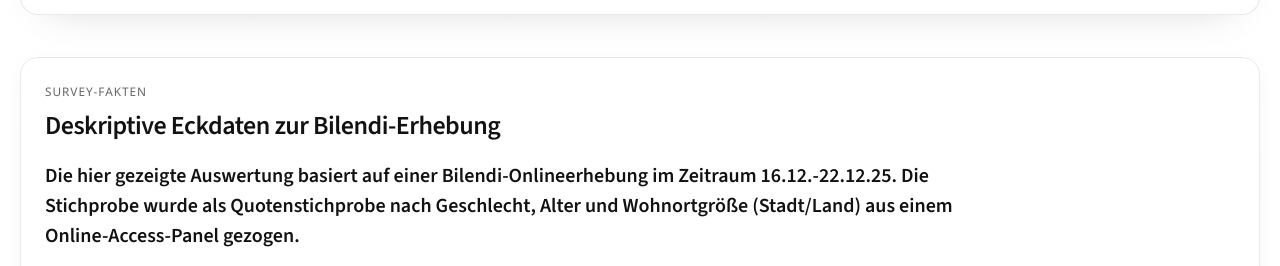
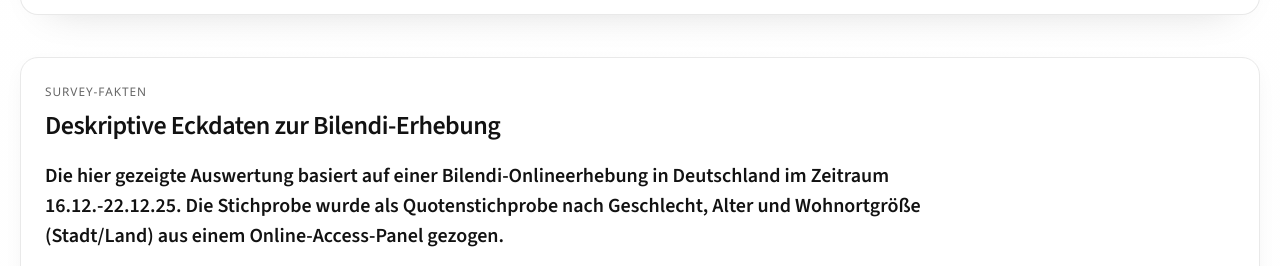
Before and after one commit to drfawint/love_and_sexuality, a plain HTML site: page index.html in a window 1280 px wide. Shown: the part 455-721 px from the top of the page. Drawn offline with Linux system fonts and the light colour scheme; a web font is replaced by a local one.

Commit message:
Clarify Germany fieldwork in survey facts

```diff
--- a/index.html
+++ b/index.html
@@ -54,7 +54,7 @@
         </div>
         <div class="proposal-summary">
           <p class="proposal-lead">
-            Die hier gezeigte Auswertung basiert auf einer Bilendi-Onlineerhebung im Zeitraum 16.12.-22.12.25. Die Stichprobe wurde als Quotenstichprobe nach Geschlecht, Alter und Wohnortgröße (Stadt/Land) aus einem Online-Access-Panel gezogen.
+            Die hier gezeigte Auswertung basiert auf einer Bilendi-Onlineerhebung in Deutschland im Zeitraum 16.12.-22.12.25. Die Stichprobe wurde als Quotenstichprobe nach Geschlecht, Alter und Wohnortgröße (Stadt/Land) aus einem Online-Access-Panel gezogen.
           </p>
           <div class="proposal-highlights">
             <article class="proposal-highlight">
```
